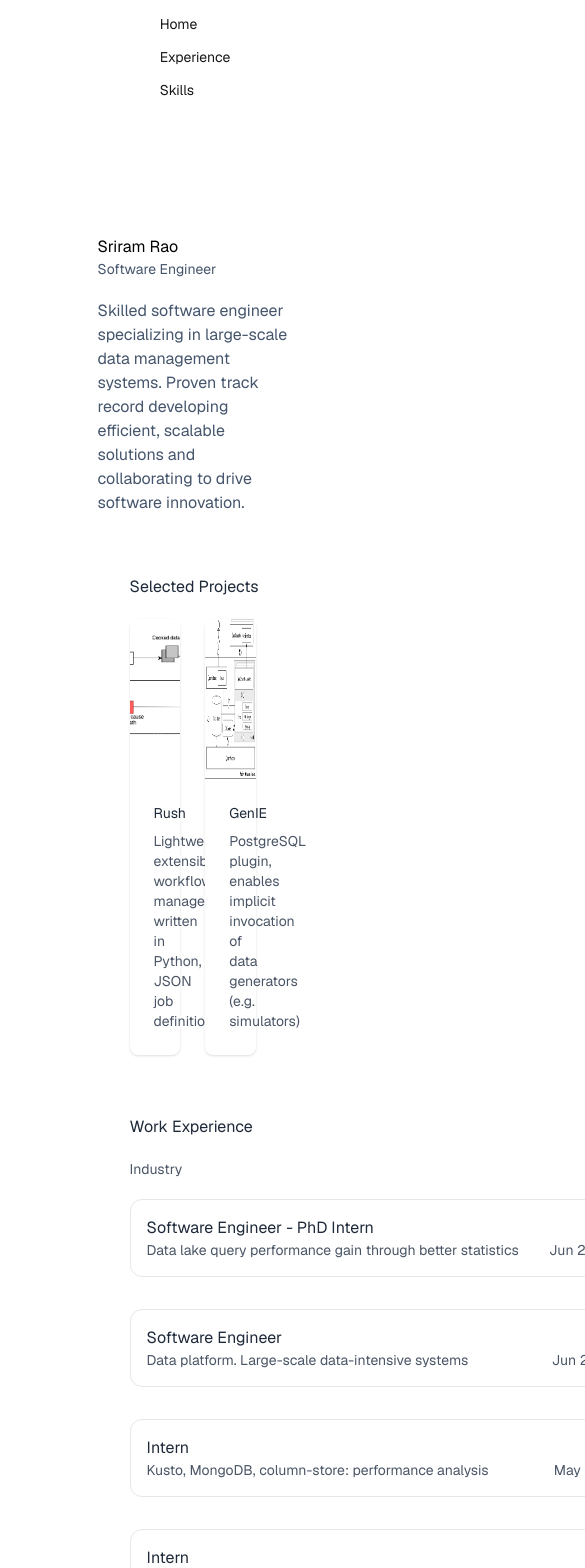
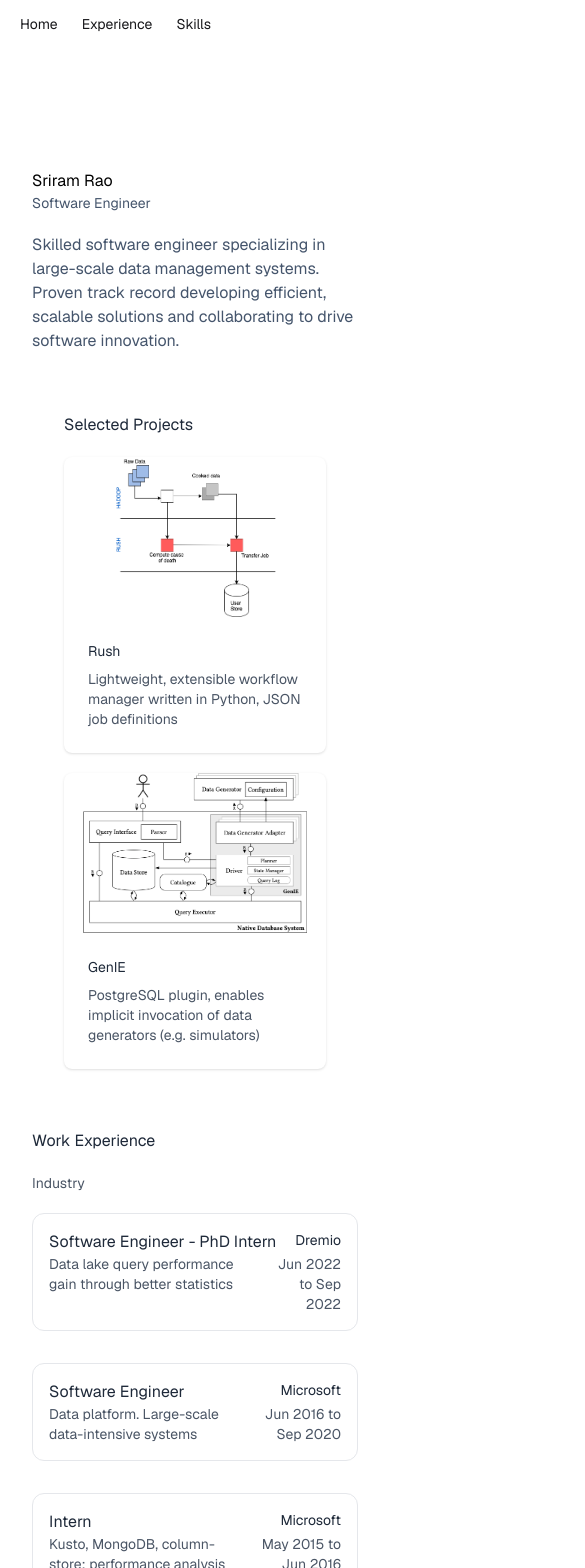
Before and after one commit to sriram-rao/sriram-rao.github.io, a SvelteKit app: page / in a window 390 px wide. Shown: the top 1568 px of the page, 585 px wide, since content can reach past the window. Built offline with nearby package versions, Linux system fonts and the light colour scheme.

Commit message:
Responsiveness changes

```diff
--- a/src/lib/data.ts
+++ b/src/lib/data.ts
@@ -3,7 +3,7 @@ export type Experience = {
   position: string;
   start: string;
   end: string;
-  suummary?: string;
+  summary?: string;
   description: string[];
 };
 
@@ -12,7 +12,7 @@ export const industryExperience: Experience[] = [
     company: "Dremio",
     position: "Software Engineer - PhD Intern",
     start: "Jun 2022",
-    end: "Jun 2022",
+    end: "Sep 2022",
     summary: "Data lake query performance gain through better statistics",
     description: [],
   },
--- a/src/routes/+layout.svelte
+++ b/src/routes/+layout.svelte
@@ -6,18 +6,16 @@
   let { children } = $props();
 </script>
 
-<span class="space-10"></span>
-<div class="flex flex-col items-center justify-center">
-  <ul
-    class="menu menu-vertical lg:menu-horizontal rounded-box sticky top-0 z-50 bg-base-100"
-  >
+<div class="flex flex-row">
+  <ul class="menu menu-horizontal rounded-box sticky z-50 bg-base-100">
     <li><a href="#">Home</a></li>
     <li><a href="#experience">Experience</a></li>
     <li><a href="#skills">Skills</a></li>
   </ul>
-  <div
-    class="box-border size-1/2 content-center basis-sm font-sans pt-20 antialiased"
-  >
+</div>
+
+<div class="flex flex-col mx-8 md:mx-24 lg:mx-96">
+  <div class="font-sans pt-20 antialiased">
     <div class="m-10"></div>
     {@render children()}
     <div class="m-15"></div>
--- a/src/routes/experience.svelte
+++ b/src/routes/experience.svelte
@@ -5,26 +5,26 @@
 
 {#snippet work(exp: Experience)}
   <div
-    class="mb-8 antialiased p-4 w-xl border border-gray-200 dark:border-gray-700 rounded-xl"
+    class="mb-8 antialiased p-4 border border-gray-200 dark:border-gray-700 rounded-xl"
   >
-    <span class="flex justify-between color-prominent">
+    <span class="flex flex-row justify-between color-prominent">
       <span class="text-base">{exp.position}</span>
-      <span class="text-sm">
+      <span class="text-sm text-right float-right">
         {exp.company}
       </span>
     </span>
-    <span class="flex flex-row justify-between text-sm color-content">
+    <span class="flex flex-row gap-5 justify-between text-sm color-content">
       <p class="text-sm color-content">
         {exp.summary}
       </p>
-      <span class="text-sm text-nowrap">
-        {exp.start} - {exp.end}
+      <span class="text-sm md:text-nowrap text-right float-right">
+        {exp.start} to {exp.end}
       </span>
     </span>
   </div>
 {/snippet}
 
-<div class="flex items-center m-8">
+<div class="flex place-content-center items-center">
   <div class="box-border">
     <p class="mb-5 text-base prose color-prominent">Work Experience</p>
     <p class="mb-5 text-sm color-content">Industry</p>
--- a/src/routes/projects.svelte
+++ b/src/routes/projects.svelte
@@ -1,9 +1,9 @@
-<div class="flex items-center m-8">
+<div class="flex flex-row place-content-center items-center m-8">
   <div class="box-border">
-    <p class="text-md color-prominent">Selected Projects</p>
+    <p class="text-base color-prominent">Selected Projects</p>
 
-    <div class="flex flex-wrap justify-between gap-5 mt-5 mr-15">
-      <div class="card bg-base-100 w-2/5 shadow-sm">
+    <div class="flex flex-wrap justify-between gap-5 mt-5">
+      <div class="card bg-base-100 md:w-2/5 shadow-sm">
         <a
           href="https://www.github.com/sriram-rao/rush/"
           target="_blank"
@@ -26,7 +26,7 @@
         </a>
       </div>
 
-      <div class="card bg-base-100 w-2/5 shadow-sm">
+      <div class="card bg-base-100 md:w-2/5 shadow-sm">
         <a
           href="https://github.com/ucisharadlab/simulation_driver"
           target="_blank"
```
